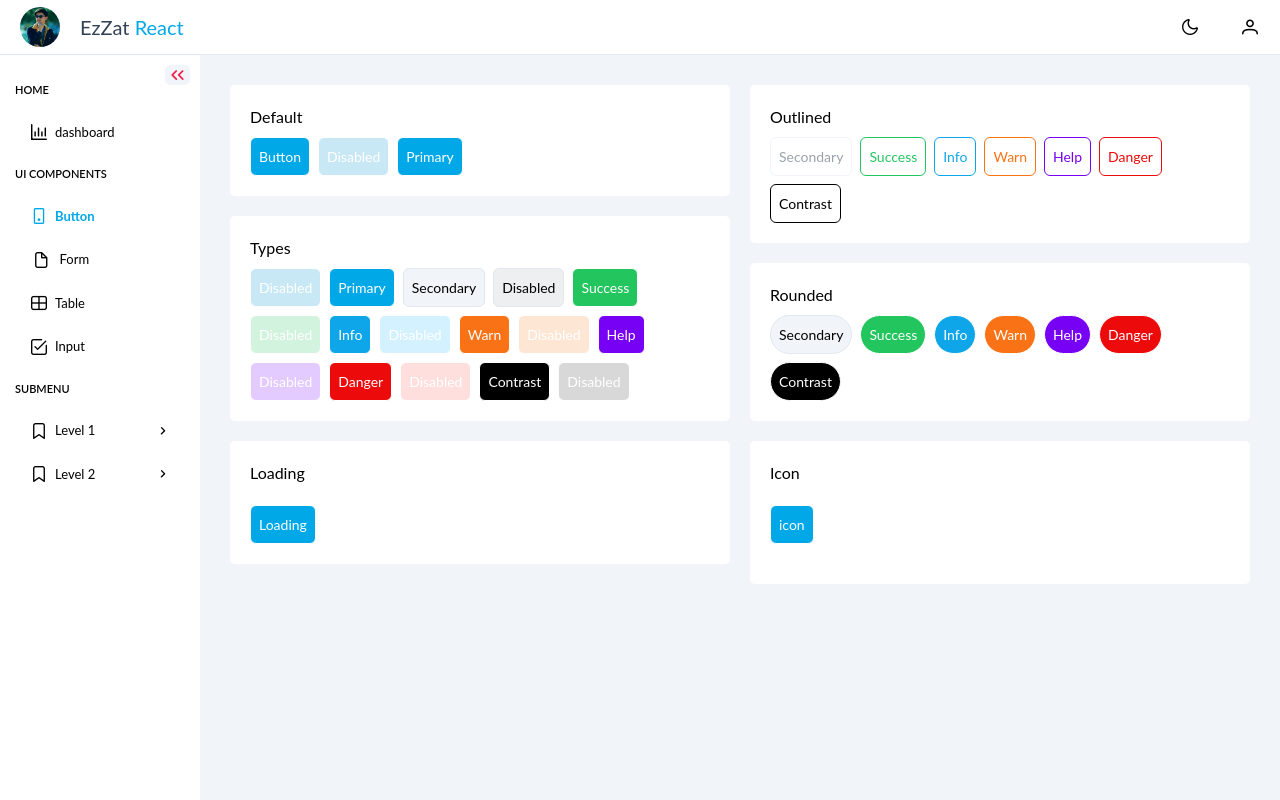
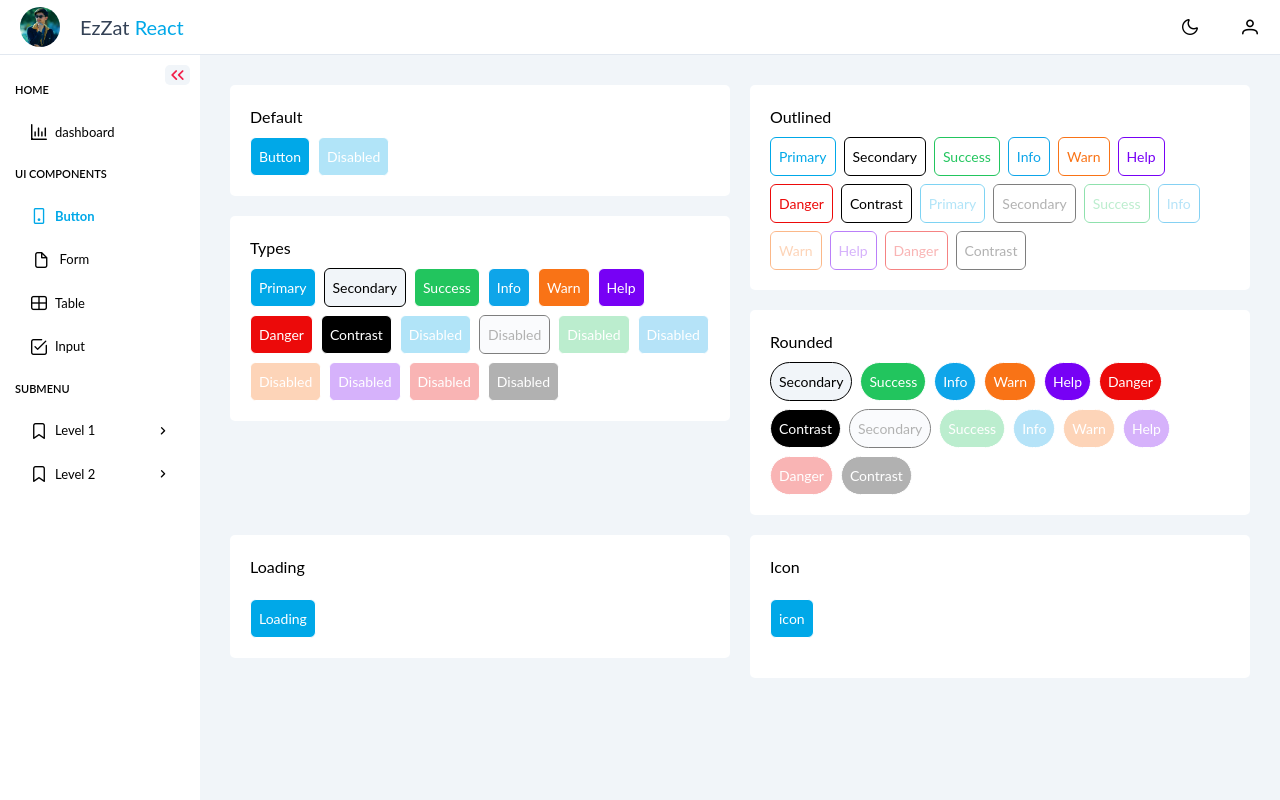
Before and after one commit to EzzatKhaqan/react-admin-dashboard, a React (Vite) app: page /admin/ui-kits/button in a window 1280 px wide. Built offline with nearby package versions, Linux system fonts and the light colour scheme.

Commit message:
feat: enhance button styles(funtion and mixins[more powerfull]) and add disabled states for all button types

```diff
--- a/src/assets/styles/common/button.scss
+++ b/src/assets/styles/common/button.scss
@@ -1,3 +1,62 @@
+// button
+$e-button-primary: #00a8e8;
+$e-button-primary-outlined-hover: #c8e8f5;
+$e-button-secondary: #f1f5f9;
+$e-button-secondary-outlined-hover: #edeff0;
+$e-button-success: #22c55e;
+$e-button-success-outlined-hover: #d2f3dd;
+$e-button-info: #0ea5e9;
+$e-button-info-outlined-hover: #d3f1ff;
+$e-button-warning: #f97316;
+$e-button-warning-outlined-hover: #fee6d5;
+$e-button-help: #7701f5;
+$e-button-help-outlined-hover: #e4cbff;
+$e-button-danger: #ec0a0a;
+$e-button-danger-outlined-hover: #ffdede;
+$e-button-contrast: #000;
+$e-button-contrast-outlined-hover: rgb(130, 127, 127, 0.3);
+
+@mixin disabled-style($rounded: false) {
+  pointer-events: none;
+  opacity: 0.5;
+  &:after {
+    content: '';
+    position: absolute;
+    inset: 0;
+    background: rgba(255, 255, 255, 0.4);
+    border-radius: if($rounded, 20px, 5px);
+  }
+}
+
+@mixin button-style(
+  $text_color,
+  $text_outlined_color,
+  $bg_color,
+  $bg_hover_color,
+  $bg_outlined_hover_color
+) {
+  background: $bg_color;
+  color: $text_color;
+  border: 1px solid;
+  &.outlined {
+    border: 1px solid $text_outlined_color;
+    color: $text_outlined_color;
+    &:hover {
+      background: $bg_outlined_hover_color;
+    }
+  }
+  &:hover {
+    background: $bg_hover_color;
+  }
+}
+
+@function get-darken-color($color) {
+  @return darken($color, 13%);
+}
+@function get-lighter-color($color) {
+  @return lighten($color, 45%);
+}
+
 .e-button {
   padding: 8px;
   border: 1px solid var(--e-border-color);
@@ -6,7 +65,7 @@
   transition: all 0.3s;
   font-size: 14px;
   user-select: none;
-
+  position: relative;
   &:hover {
     background: var(--e-soft-gray);
   }
@@ -16,7 +75,11 @@
   }
 
   &.disabled {
-    cursor: auto;
+    @include disabled-style(false);
+  }
+
+  &.disabled.rounded {
+    @include disabled-style(true);
   }
 
   &.primary,
@@ -33,177 +96,82 @@
   }
 
   &.primary {
-    background: var(--e-button-primary);
-    color: white;
-    border: 1px solid;
-    &.outlined {
-      border: 1px solid var(--e-button-primary);
-      color: var(--e-button-primary);
-      &:hover {
-        background: var(--e-button-primary-outlined-hover);
-      }
-    }
-    &.disabled {
-      background-color: var(--e-button-primary-outlined-hover);
-      &:hover {
-        background-color: var(--e-button-primary-outlined-hover);
-      }
-    }
-    &:hover {
-      background: var(--e-button-primary-hover);
-    }
+    @include button-style(
+      var(--e-white),
+      $e-button-primary,
+      $e-button-primary,
+      get-darken-color($e-button-primary),
+      get-lighter-color($e-button-primary)
+    );
   }
 
   &.secondary {
-    background: var(--e-button-secondary);
-    border: 1px solid var(--e-border-color);
-    &.outlined {
-      border: 1px solid var(--e-button-secondary);
-      color: #9aa2aa;
-      &:hover {
-        background: var(--e-button-secondary-outlined-hover);
-      }
-    }
-    &.disabled {
-      background-color: var(--e-button-secondary-outlined-hover);
-      &:hover {
-        background-color: var(--e-button-secondary-outlined-hover);
-      }
-    }
-    &:hover {
-      background: var(--e-button-secondary-hover);
-    }
+    @include button-style(
+      var(--e-black),
+      var(--e-black),
+      $e-button-secondary,
+      get-darken-color($e-button-secondary),
+      get-lighter-color($e-button-secondary)
+    );
   }
 
   &.success {
-    background: var(--e-button-success);
-    color: white;
-    border: 1px solid;
-    &.outlined {
-      border: 1px solid var(--e-button-success);
-      color: var(--e-button-success);
-      &:hover {
-        background: var(--e-button-success-outlined-hover);
-      }
-    }
-    &.disabled {
-      background-color: var(--e-button-success-outlined-hover);
-      &:hover {
-        background-color: var(--e-button-success-outlined-hover);
-      }
-    }
-    &:hover {
-      background: var(--e-button-success-hover);
-    }
+    @include button-style(
+      var(--e-white),
+      $e-button-success,
+      $e-button-success,
+      get-darken-color($e-button-success),
+      get-lighter-color($e-button-success)
+    );
   }
 
   &.info {
-    background: var(--e-button-info);
-    color: white;
-    border: 1px solid;
-    &.outlined {
-      border: 1px solid var(--e-button-info);
-      color: var(--e-button-info);
-      &:hover {
-        background: var(--e-button-info-outlined-hover);
-      }
-    }
-    &.disabled {
-      background-color: var(--e-button-info-outlined-hover);
-      &:hover {
-        background-color: var(--e-button-info-outlined-hover);
-      }
-    }
-    &:hover {
-      background: var(--e-button-info-hover);
-    }
+    @include button-style(
+      var(--e-white),
+      $e-button-info,
+      $e-button-info,
+      get-darken-color($e-button-info),
+      get-lighter-color($e-button-info)
+    );
   }
 
   &.warn {
-    background: var(--e-button-warning);
-    color: white;
-    border: 1px solid;
-    &.outlined {
-      border: 1px solid var(--e-button-warning);
-      color: var(--e-button-warning);
-      &:hover {
-        background: var(--e-button-warning-outlined-hover);
-      }
-    }
-    &.disabled {
-      background-color: var(--e-button-warning-outlined-hover);
-      &:hover {
-        background-color: var(--e-button-warning-outlined-hover);
-      }
-    }
-    &:hover {
-      background: var(--e-button-warning-hover);
-    }
+    @include button-style(
+      var(--e-white),
+      $e-button-warning,
+      $e-button-warning,
+      get-darken-color($e-button-warning),
+      get-lighter-color($e-button-warning)
+    );
   }
 
   &.help {
-    background: var(--e-button-help);
-    color: white;
-    border: 1px solid;
-    &.outlined {
-      border: 1px solid var(--e-button-help);
-      color: var(--e-button-help);
-      &:hover {
-        background: var(--e-button-help-outlined-hover);
-      }
-    }
-    &.disabled {
-      background-color: var(--e-button-help-outlined-hover);
-      &:hover {
-        background-color: var(--e-button-help-outlined-hover);
-      }
-    }
-    &:hover {
-      background: var(--e-button-help-hover);
-    }
+    @include button-style(
+      var(--e-white),
+      $e-button-help,
+      $e-button-help,
+      get-darken-color($e-button-help),
+      get-lighter-color($e-button-help)
+    );
   }
 
   &.danger {
-    background: var(--e-button-danger);
-    color: white;
-    border: 1px solid;
-    &.outlined {
-      border: 1px solid var(--e-button-danger);
-      color: var(--e-button-danger);
-      &:hover {
-        background: var(--e-button-danger-outlined-hover);
-      }
-    }
-    &.disabled {
-      background-color: var(--e-button-danger-outlined-hover);
-      &:hover {
-        background-color: var(--e-button-danger-outlined-hover);
-      }
-    }
-    &:hover {
-      background: var(--e-button-danger-hover);
-    }
+    @include button-style(
+      var(--e-white),
+      $e-button-danger,
+      $e-button-danger,
+      get-darken-color($e-button-danger),
+      get-lighter-color($e-button-danger)
+    );
   }
 
   &.contrast {
-    background: var(--e-button-contrast);
-    color: white;
-    border: 1px solid;
-    &.outlined {
-      border: 1px solid var(--e-button-contrast);
-      color: var(--e-button-contrast);
-      &:hover {
-        background: var(--e-button-contrast-outlined-hover);
-      }
-    }
-    &.disabled {
-      background-color: var(--e-button-contrast-outlined-hover);
-      &:hover {
-        background-color: var(--e-button-contrast-outlined-hover);
-      }
-    }
-    &:hover {
-      background: var(--e-button-contrast-hover);
-    }
+    @include button-style(
+      var(--e-white),
+      $e-button-contrast,
+      $e-button-contrast,
+      get-darken-color($e-button-contrast),
+      get-lighter-color($e-button-contrast)
+    );
   }
 }
--- a/src/modules/admin/uikit/Button.jsx
+++ b/src/modules/admin/uikit/Button.jsx
@@ -10,27 +10,26 @@ export const Button = () => {
             <div className="flex flex-wrap gap-2">
               <AppButton label="Button" />
               <AppButton label="Disabled" disabled={true} />
-              <AppButton label="Primary" type="primary" />
             </div>
           </div>
           <div className="card flex flex-col gap-2">
             <h1>Types</h1>
             <div className="flex flex-wrap gap-2">
-              <AppButton label="Disabled" type="primary" disabled={true} />
               <AppButton label="Primary" type="primary" />
               <AppButton label="Secondary" type="secondary" />
+              <AppButton label="Success" type="success" />
+              <AppButton label="Info" type="info" />
+              <AppButton label="Warn" type="warn" />
+              <AppButton label="Help" type="help" />
+              <AppButton label="Danger" type="danger" />
+              <AppButton label="Contrast" type="contrast" />
+              <AppButton label="Disabled" type="primary" disabled={true} />
               <AppButton label="Disabled" type="secondary" disabled={true} />
-              <AppButton label="Success" type="success" />
               <AppButton label="Disabled" type="success" disabled={true} />
-              <AppButton label="Info" type="info" />
               <AppButton label="Disabled" type="info" disabled={true} />
-              <AppButton label="Warn" type="warn" />
               <AppButton label="Disabled" type="warn" disabled={true} />
-              <AppButton label="Help" type="help" />
               <AppButton label="Disabled" type="help" disabled={true} />
-              <AppButton label="Danger" type="danger" />
               <AppButton label="Disabled" type="danger" disabled={true} />
-              <AppButton label="Contrast" type="contrast" />
               <AppButton label="Disabled" type="contrast" disabled={true} />
             </div>
           </div>
@@ -39,6 +38,7 @@ export const Button = () => {
           <div className="card flex flex-col gap-2">
             <h1>Outlined</h1>
             <div className="flex flex-wrap gap-2">
+              <AppButton label="Primary" type="primary" outlined={true} />
               <AppButton label="Secondary" type="secondary" outlined={true} />
               <AppButton label="Success" type="success" outlined={true} />
               <AppButton label="Info" type="info" outlined={true} />
@@ -46,6 +46,14 @@ export const Button = () => {
               <AppButton label="Help" type="help" outlined={true} />
               <AppButton label="Danger" type="danger" outlined={true} />
               <AppButton label="Contrast" type="contrast" outlined={true} />
+              <AppButton label="Primary" type="primary" outlined={true} disabled={true} />
+              <AppButton label="Secondary" type="secondary" outlined={true} disabled={true} />
+              <AppButton label="Success" type="success" outlined={true} disabled={true} />
+              <AppButton label="Info" type="info" outlined={true} disabled={true} />
+              <AppButton label="Warn" type="warn" outlined={true} disabled={true} />
+              <AppButton label="Help" type="help" outlined={true} disabled={true} />
+              <AppButton label="Danger" type="danger" outlined={true} disabled={true} />
+              <AppButton label="Contrast" type="contrast" outlined={true} disabled={true} />
             </div>
           </div>
           <div className="card flex flex-col gap-2">
@@ -58,6 +66,13 @@ export const Button = () => {
               <AppButton label="Help" type="help" rounded={true} />
               <AppButton label="Danger" type="danger" rounded={true} />
               <AppButton label="Contrast" type="contrast" rounded={true} />
+              <AppButton label="Secondary" type="secondary" rounded={true} disabled={true} />
+              <AppButton label="Success" type="success" rounded={true} disabled={true} />
+              <AppButton label="Info" type="info" rounded={true} disabled={true} />
+              <AppButton label="Warn" type="warn" rounded={true} disabled={true} />
+              <AppButton label="Help" type="help" rounded={true} disabled={true} />
+              <AppButton label="Danger" type="danger" rounded={true} disabled={true} />
+              <AppButton label="Contrast" type="contrast" rounded={true} disabled={true} />
             </div>
           </div>
         </div>
```
Also changed, not shown: src/assets/styles/layout/variables/common.scss (+0 -25 lines).
